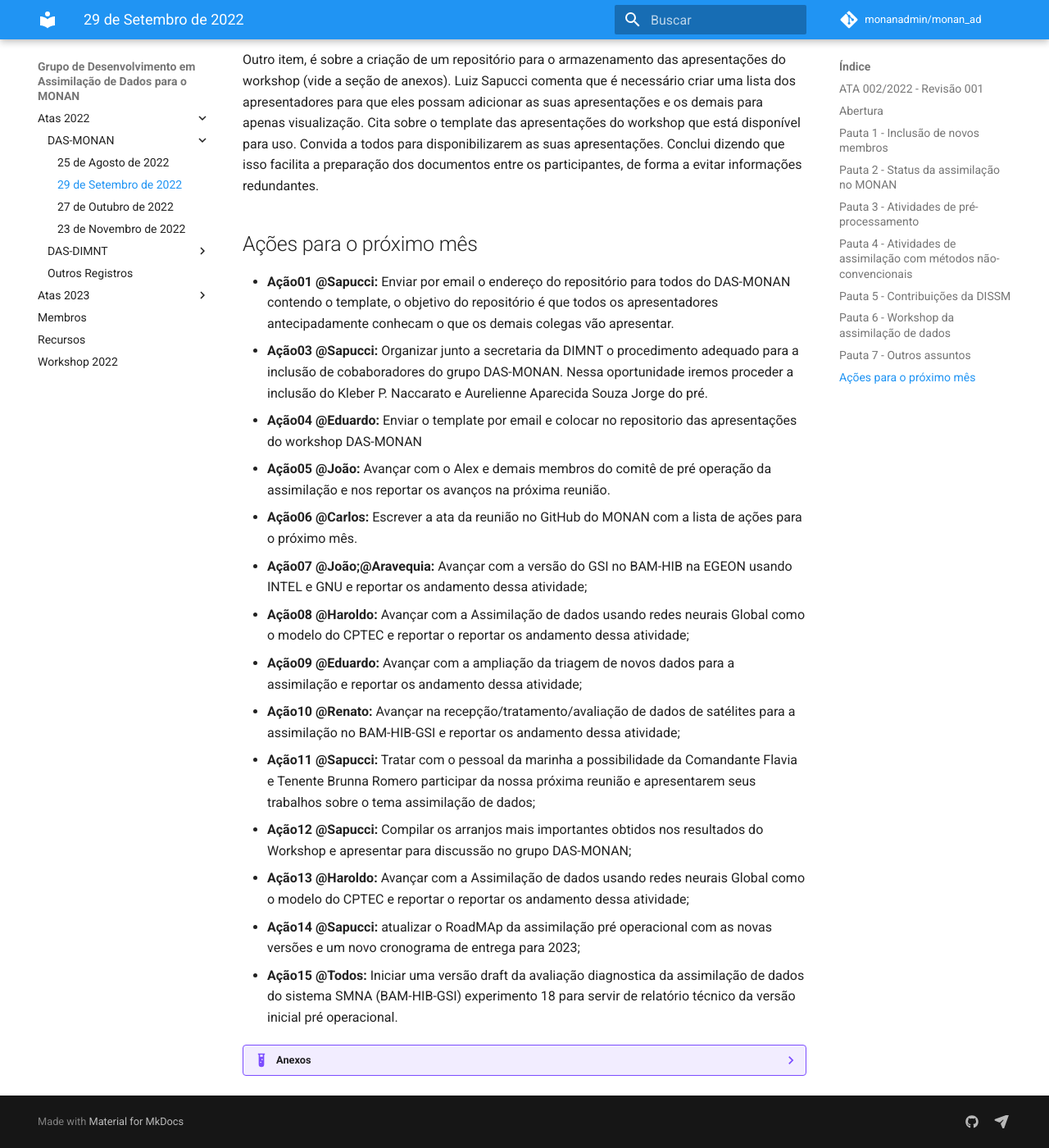
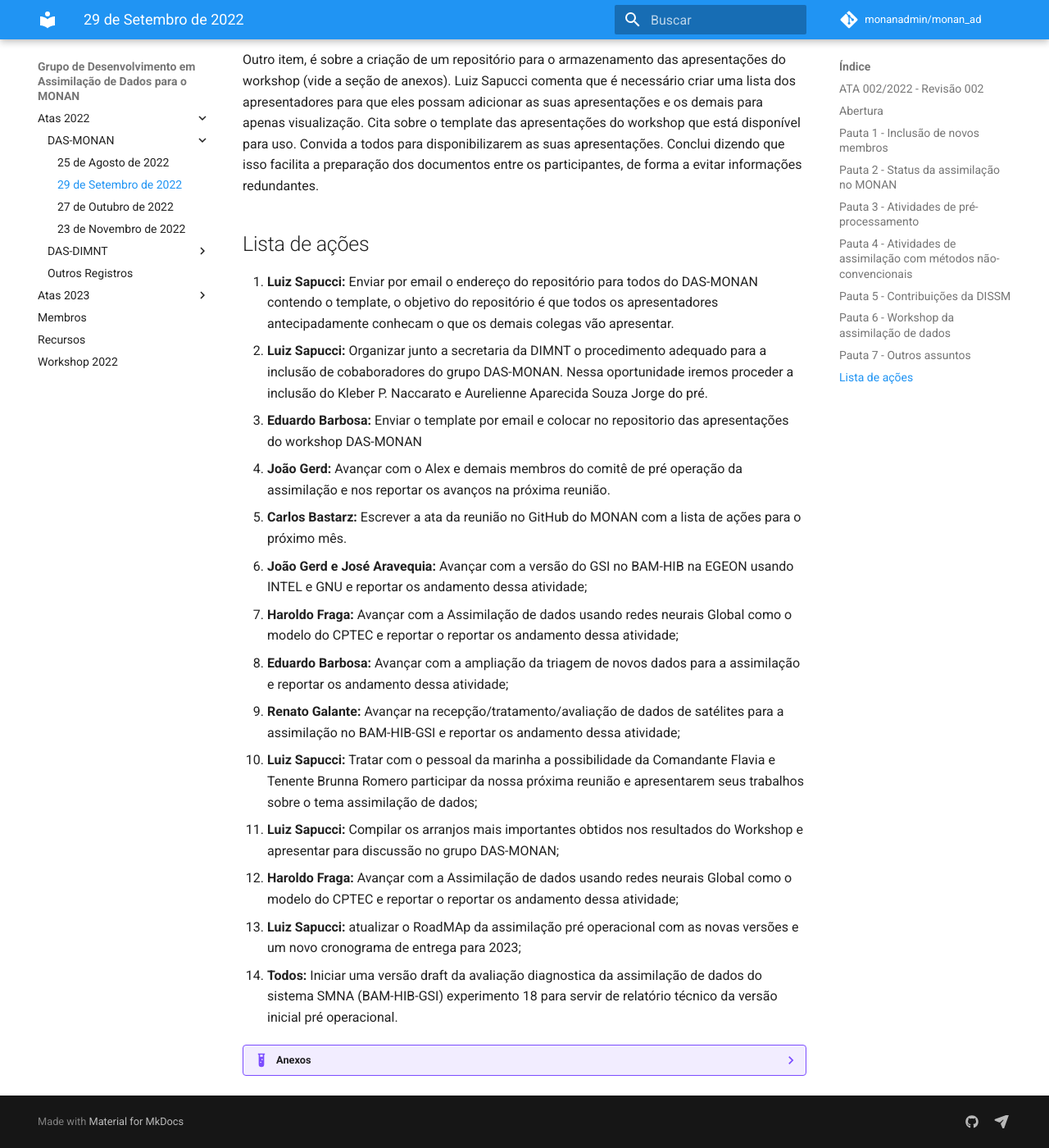
Before and after one commit to monanadmin/monan_ad, an MkDocs documentation site: the page built from docs/ata_ad_29_setembro_2022.md, in a window 1280 px wide and 1400 px high, scrolled down 3084 px. Shown: the whole window at 82% size. Built offline with MkDocs 1.6.1 and Material for MkDocs 9.7.7, drawn with Linux system fonts in a browser that asks for light colours; comment, search, counter and statistics services are not loaded; some of the changed text lies outside the part shown.

```diff
--- a/docs/ata_ad_29_setembro_2022.md
+++ b/docs/ata_ad_29_setembro_2022.md
@@ -1,6 +1,6 @@
 # 29 de Setembro de 2022
 
-## ATA 002/2022 - Revisão 001
+## ATA 002/2022 - Revisão 002
 
 ??? info "Informações"
 
@@ -17,6 +17,7 @@
         |---------|-----------------|------------|
         | R000    | 29/09/2022      | <ul> <li> Versão inicial </li> </ul> |
         | R001    | 01/10/2022      | <ul> <li> Revisão do texto e inclusão de links </li> </ul> |
+        | R002    | 31/01/2023      | <ul> <li> Pequenos ajustes de normalização </li> </ul> |
 
     === "Participações"
 
@@ -88,22 +89,22 @@ Luiz Sapucci, em relação à pauta do workshop da assimilação de dados a ser
 
 Outro item, é sobre a criação de um repositório para o armazenamento das apresentações do workshop (vide a seção de anexos). Luiz Sapucci comenta que é necessário criar uma lista dos apresentadores para que eles possam adicionar as suas apresentações e os demais para apenas visualização. Cita sobre o template das apresentações do workshop que está disponível para uso. Convida a todos para disponibilizarem as suas apresentações. Conclui dizendo que isso facilita a preparação dos documentos entre os participantes, de forma a evitar informações redundantes.
 
-## Ações para o próximo mês
+## Lista de ações
 
-* **Ação01 @Sapucci:** Enviar por email o endereço do repositório para todos do DAS-MONAN contendo o template, o objetivo do repositório é que todos os apresentadores antecipadamente conhecam o que os demais colegas vão apresentar.
-* **Ação03 @Sapucci:** Organizar junto a secretaria da DIMNT o procedimento adequado para a inclusão de cobaboradores do grupo DAS-MONAN. Nessa oportunidade iremos proceder a inclusão do Kleber P. Naccarato e Aurelienne Aparecida Souza Jorge do pré.
-* **Ação04 @Eduardo:** Enviar o template por email e colocar no repositorio das apresentações do workshop DAS-MONAN
-* **Ação05 @João:** Avançar com o Alex e demais membros do comitê de pré operação da assimilação e nos reportar os avanços na próxima reunião.
-* **Ação06 @Carlos:** Escrever a ata da reunião no GitHub do MONAN com a lista de ações para o próximo mês.
-* **Ação07 @João;@Aravequia:** Avançar com a versão do GSI no BAM-HIB na EGEON usando INTEL e GNU e reportar os andamento dessa atividade;
-* **Ação08 @Haroldo:** Avançar com a Assimilação de dados usando redes neurais Global como o modelo do CPTEC e reportar o reportar os andamento dessa atividade;
-* **Ação09 @Eduardo:** Avançar com a ampliação da triagem de novos dados para a assimilação e reportar os andamento dessa atividade;
-* **Ação10 @Renato:** Avançar na recepção/tratamento/avaliação de dados de satélites para a assimilação no BAM-HIB-GSI e reportar os andamento dessa atividade;
-* **Ação11 @Sapucci:** Tratar com o pessoal da marinha a possibilidade da Comandante Flavia e Tenente Brunna Romero participar da nossa próxima reunião e apresentarem seus trabalhos sobre o tema assimilação de dados;
-* **Ação12 @Sapucci:** Compilar os arranjos mais importantes obtidos nos resultados do Workshop e apresentar para discussão no grupo DAS-MONAN;
-* **Ação13 @Haroldo:** Avançar com a Assimilação de dados usando redes neurais Global como o modelo do CPTEC e reportar o reportar os andamento dessa atividade;
-* **Ação14 @Sapucci:** atualizar o RoadMAp da assimilação pré operacional com as novas versões e um novo cronograma de entrega para 2023;
-* **Ação15 @Todos:** Iniciar uma versão draft da avaliação diagnostica da assimilação de dados do sistema SMNA (BAM-HIB-GSI) experimento 18 para servir de relatório técnico da versão inicial pré operacional.
+1. **Luiz Sapucci:** Enviar por email o endereço do repositório para todos do DAS-MONAN contendo o template, o objetivo do repositório é que todos os apresentadores antecipadamente conhecam o que os demais colegas vão apresentar.
+1. **Luiz Sapucci:** Organizar junto a secretaria da DIMNT o procedimento adequado para a inclusão de cobaboradores do grupo DAS-MONAN. Nessa oportunidade iremos proceder a inclusão do Kleber P. Naccarato e Aurelienne Aparecida Souza Jorge do pré.
+1. **Eduardo Barbosa:** Enviar o template por email e colocar no repositorio das apresentações do workshop DAS-MONAN
+1. **João Gerd:** Avançar com o Alex e demais membros do comitê de pré operação da assimilação e nos reportar os avanços na próxima reunião.
+1. **Carlos Bastarz:** Escrever a ata da reunião no GitHub do MONAN com a lista de ações para o próximo mês.
+1. **João Gerd e José Aravequia:** Avançar com a versão do GSI no BAM-HIB na EGEON usando INTEL e GNU e reportar os andamento dessa atividade;
+1. **Haroldo Fraga:** Avançar com a Assimilação de dados usando redes neurais Global como o modelo do CPTEC e reportar o reportar os andamento dessa atividade;
+1. **Eduardo Barbosa:** Avançar com a ampliação da triagem de novos dados para a assimilação e reportar os andamento dessa atividade;
+1. **Renato Galante:** Avançar na recepção/tratamento/avaliação de dados de satélites para a assimilação no BAM-HIB-GSI e reportar os andamento dessa atividade;
+1. **Luiz Sapucci:** Tratar com o pessoal da marinha a possibilidade da Comandante Flavia e Tenente Brunna Romero participar da nossa próxima reunião e apresentarem seus trabalhos sobre o tema assimilação de dados;
+1. **Luiz Sapucci:** Compilar os arranjos mais importantes obtidos nos resultados do Workshop e apresentar para discussão no grupo DAS-MONAN;
+1. **Haroldo Fraga:** Avançar com a Assimilação de dados usando redes neurais Global como o modelo do CPTEC e reportar o reportar os andamento dessa atividade;
+1. **Luiz Sapucci:** atualizar o RoadMAp da assimilação pré operacional com as novas versões e um novo cronograma de entrega para 2023;
+1. **Todos:** Iniciar uma versão draft da avaliação diagnostica da assimilação de dados do sistema SMNA (BAM-HIB-GSI) experimento 18 para servir de relatório técnico da versão inicial pré operacional.
 
 ??? example "Anexos"
 
```
Also changed, not shown: docs/ata_ad_07_novembro_2022.md (+7 -6 lines), docs/ata_ad_26_janeiro_2023.md (+16 -19 lines), docs/membros.md (+1 -0 lines), docs/recursos.md (+6 -0 lines).
